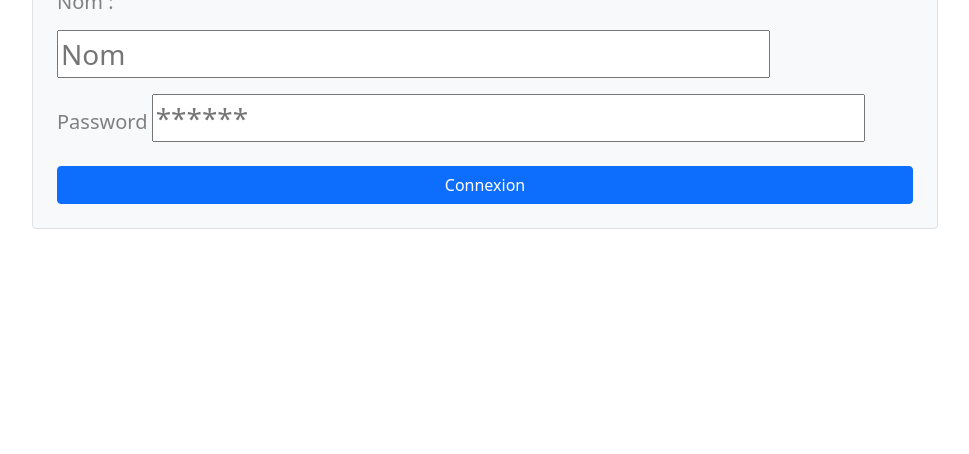
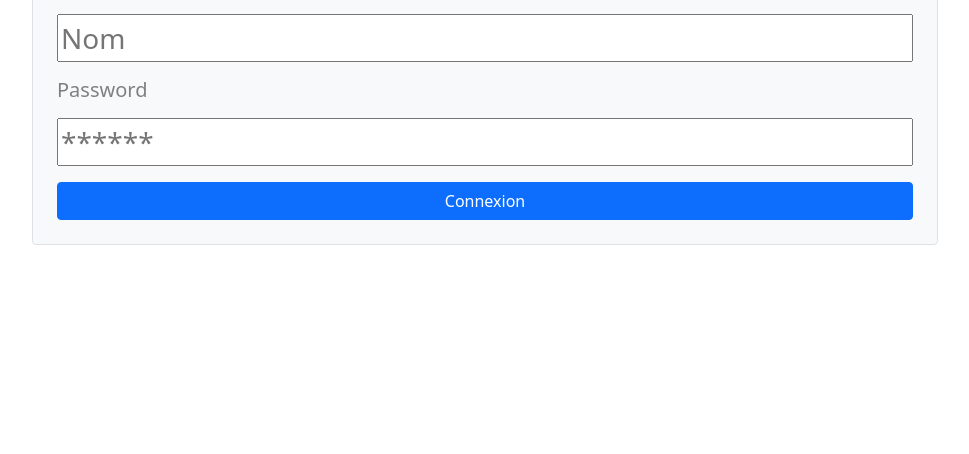
Before and after one commit to hugo-mrmdc/hugo-mrmdc.github.io, a plain HTML site: page login.html in a window 1280 px wide. Shown: the part 346-800 px from the top of the page, without its empty margins (155-1124 px from the left). Drawn offline with Linux system fonts and the light colour scheme.

Commit message:
Update login.html

```diff
--- a/login.html
+++ b/login.html
@@ -20,13 +20,13 @@
                         <label for="nom" class="form-label">
                             <h5 style="color: rgb(128, 128, 128);">Nom  : </h5>
                         </label><br>
-                        <input type='text' class="fs-3 col-10" name='nom_utilisateur' class="form-control" placeholder='Nom' required>
+                        <input type='text' class="fs-3 col-12" name='nom_utilisateur' class="form-control" placeholder='Nom' required>
                     </div>
                     <div class="mb-3">
                         <label for="password" class="form-label">
                             <h5 style="color: rgb(128, 128, 128);">Password</h5>
                         </label>
-                        <input type="password" class="fs-3 col-10" name="mot_de_passe" class="form-control" placeholder="******" required>
+                        <input type="password" class="fs-3 col-12" name="mot_de_passe" class="form-control" placeholder="******" required>
                     </div>
                     <div class="text-center">
                         <input type='submit' value="Connexion" class="btn btn-primary" style="width: 100%;">
```
